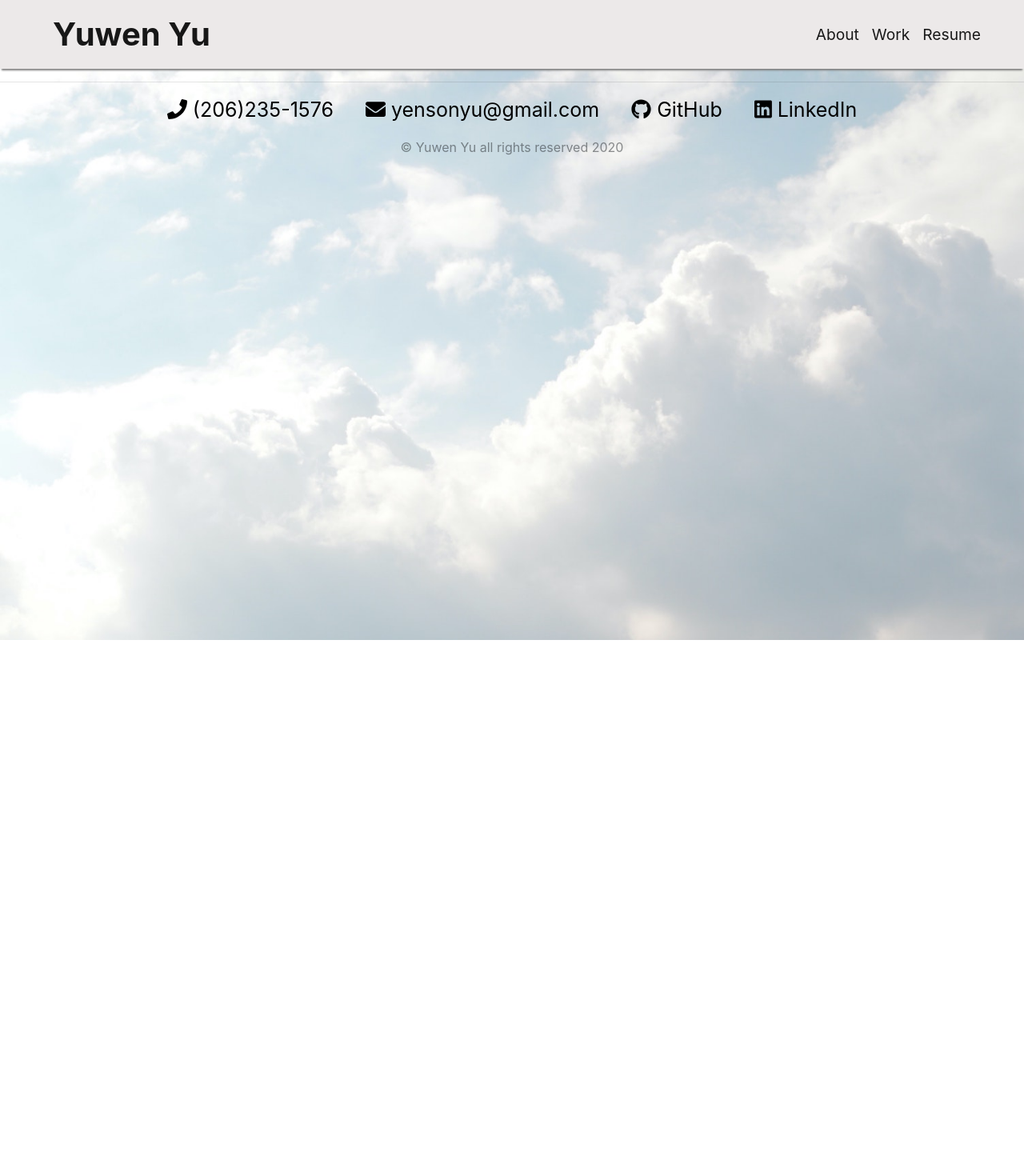
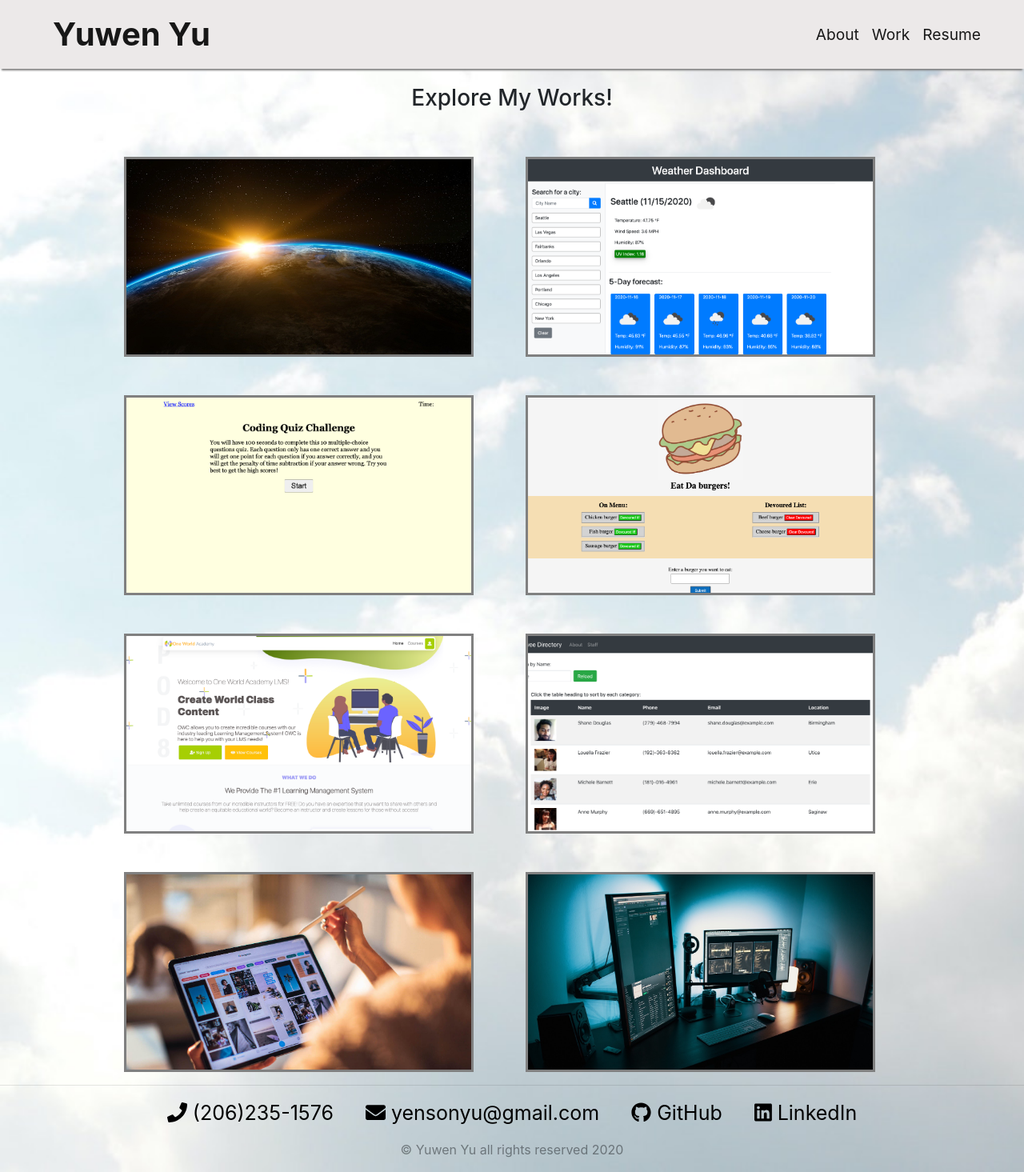
Before and after one commit to ywen26/React-Portfolio, a React (Create React App) app: page /#/projects in a window 1280 px wide. Shown: the whole page at 80% size. Before the commit the page ends 800 px from the top, so only its background shows below. Built offline with nearby package versions, Linux system fonts and the light colour scheme.

Commit message:
create projects page

```diff
--- a/src/App.js
+++ b/src/App.js
@@ -4,7 +4,7 @@ import Footer from "./components/Footer";
 import Wrapper from "./components/Wrapper"
 import About from "./pages/About";
 import Contact from "./components/ContactList";
-// import Projects from "./pages/Projects";
+import Projects from "./pages/Projects";
 import { HashRouter, Route } from "react-router-dom";
 
 function App() {
@@ -15,7 +15,7 @@ function App() {
         <Wrapper>
           <Route exact path="/" component={About} />
           <Route exact path="/about" component={About} />
-          {/* <Route exact path="/projects" component={Projects} /> */}
+          <Route exact path="/projects" component={Projects} />
         </Wrapper>
         <hr />
         <div>
--- a/src/components/WorkList/index.js
+++ b/src/components/WorkList/index.js
@@ -3,7 +3,7 @@ import "./style.css";
 
 function WorkList() {
     return (
-      <div className="d-flex flex-wrap">
+      <div className="d-flex flex-wrap" style={{ width: "100%" }}>
         <div className="work work-1 col-lg-4 mt-5">
           <a href="https://am-white.github.io/Nasa-Search-Engine/">
             <h5 class="title">NASA Image Search Engine</h5>
--- a/src/components/WorkList/style.css
+++ b/src/components/WorkList/style.css
@@ -1,70 +1,66 @@
 a:hover {
     text-decoration: none;
-}
-
-.work-title {
-    margin-top: 20px;
 }
 
 .work {
     transition: .5s ease;
     cursor: pointer;
-    width: 80%;
+    width: 1000px;
     height: 250px;
     border: 3px solid grey;
 }
 
 .work-1 {
-    background-image: url("./images/project-1.jpg");
+    background-image: url("../../images/project-1.jpg");
     background-size: cover;
     background-position: center;
     margin-left: 13%;
 }
 
 .work-2 {
-    background-image: url("./images/work-1.png");
+    background-image: url("../../images/work-1.png");
     background-size: cover;
     background-position: top;
     margin-left: 5%;
 }
 
 .work-3 {
-    background-image: url("./images/work-2.png");
+    background-image: url("../../images/work-2.png");
     background-size: cover;
     background-position: top;
     margin-left: 13%;
 }
 
 .work-4 {
-    background-image: url("./images/work-3.png");
+    background-image: url("../../images/work-3.png");
     background-size: cover;
     background-position: top;
     margin-left: 5%;
 }
 
 .work-5 {
-    background-image: url("./images/work-4.png");
+    background-image: url("../../images/work-4.png");
     background-size: cover;
     background-position: top;
     margin-left: 13%;
 }
 
 .work-6 {
-    background-image: url("./images/work-5.jpg");
+    background-image: url("../../images/work-5.png");
     background-size: cover;
     background-position: top;
     margin-left: 5%;
 }
 
 .work-7 {
-    background-image: url("./images/work-6.jpg");
+    background-image: url("../../images/work-6.jpg");
     background-size: cover;
     background-position: top;
     margin-left: 13%;
 }
 
 .work-8 {
-    background-image: url("./images/work-7.jpg");
+    background-image: url("../../images/work-7.jpg");
     background-size: cover;
     background-position: top;
     margin-left: 5%;
@@ -77,7 +73,7 @@ a:hover {
 }
 
 .work:hover {
-    background-image: url("./images/bc-image.png");
+    background-image: url("../../images/bc-image.png");
 }
 
 .title {
--- a/src/pages/Projects.js
+++ b/src/pages/Projects.js
@@ -1 +1,16 @@
-// import React from "react";
+import React from "react";
+import Row from "../components/Row";
+import Work from "../components/WorkList";
+
+function Projects() {
+    return (
+      <Row>
+        <h3 className="col-lg-12 text-center" style={{ marginTop: "20px" }}>
+          Explore My Works!
+        </h3>
+        <Work />
+      </Row>
+    );
+}
+
+export default Projects;
```
